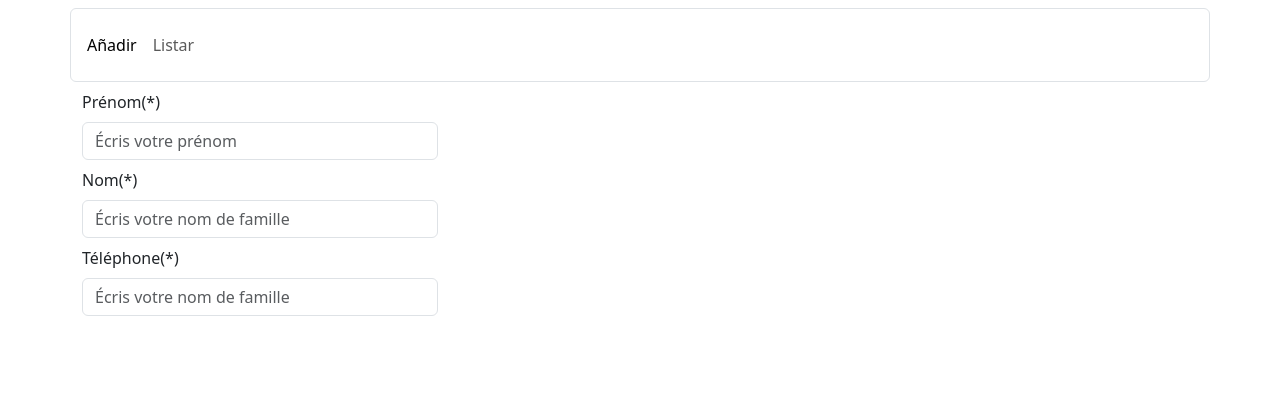
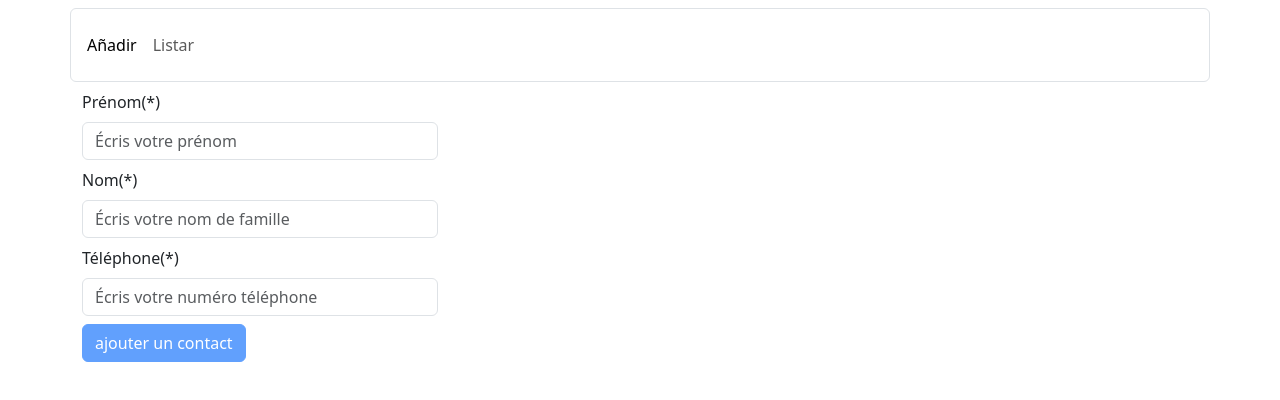
Before and after one commit to celoplay/list-contacts-app, an Angular app: page /add-contact in a window 1280 px wide. Shown: the top 400 px of the page. Built offline with nearby package versions, Linux system fonts and the light colour scheme.

Commit message:
validar formularios

```diff
--- a/src/app/components/add-contact/add-contact.html
+++ b/src/app/components/add-contact/add-contact.html
@@ -1,19 +1,65 @@
 <div class="row">
     <div class="col-md-4 col-sm-6 col-12">
-        <form action="">
+        <form #form="ngForm" (ngSubmit)="addContact()">
             <div class="mb-2">
                 <label for="name" class="form-label">Prénom(*)</label>
-                <input type="text" name="name" id="name" required placeholder="Écris votre prénom" class="form-control">
+                <input type="text" name="name" id="name" required placeholder="Écris votre prénom"
+                    [(ngModel)]="contact.name" class="form-control" #name="ngModel" [ngClass]="{
+                        'is-valid': name.dirty && !name.errors,
+                        'is-invalid': name.dirty && name.errors}">
+                <div class="valid-feedback">
+                    <span>correct</span>
+                </div>
+                <div class="invalid-feedback">
+                    @if (name.errors) {
+                    @if (name.errors['required']) {
+                    <span>valeur requise</span>
+                    }
+                    }
+                </div>
             </div>
             <div class="mb-2">
                 <label for="surname" class="form-label">Nom(*)</label>
                 <input type="text" name="surname" id="surname" required placeholder="Écris votre nom de famille"
-                    class="form-control">
+                    [(ngModel)]="contact.surname" class="form-control" #surname="ngModel" [ngClass]="{
+                        'is-valid': surname.dirty && !surname.errors,
+                        'is-invalid': surname.dirty && surname.errors}">
+                <div class="valid-feedback">
+                    <span>correct</span>
+                </div>
+                <div class="invalid-feedback">
+                    @if (surname.errors) {
+                    @if (surname.errors['required']) {
+                    <span>valeur requise</span>
+                    }
+                    }
+                </div>
             </div>
             <div class="mb-2">
                 <label for="telephone" class="form-label">Téléphone(*)</label>
-                <input type="text" name="telephone" id="telephone" required placeholder="Écris votre nom de famille"
-                    class="form-control">
+                <input type="text" name="telephone" id="telephone"
+                    pattern="^((\+\d\d)? ?)?(\d\d\d) ?(\d\d) ?(\d\d) ?(\d\d)$" required
+                    placeholder="Écris votre numéro téléphone" [(ngModel)]="contact.telephone" class="form-control"
+                    #telephone="ngModel" [ngClass]="{
+                        'is-valid': telephone.dirty && !telephone.errors,
+                        'is-invalid': telephone.dirty && telephone.errors}">
+                <div class="valid-feedback">
+                    <span>correct</span>
+                </div>
+                <div class="invalid-feedback">
+                    @if (telephone.errors) {
+                    @if (telephone.errors['required']) {
+                    <span>valeur requise</span>
+                    }
+                    @if (telephone.errors['pattern']) {
+                    <span>mauvais format</span>
+                    }
+                    }
+                </div>
+            </div>
+            <div class="mb-2">
+                <button class="btn btn-primary" type="submit"
+                [disabled]="form.invalid">ajouter un contact</button>
             </div>
         </form>
     </div>
--- a/src/app/components/add-contact/add-contact.ts
+++ b/src/app/components/add-contact/add-contact.ts
@@ -1,9 +1,11 @@
 import { Component } from '@angular/core';
 import { IContact } from '../../models/contact.model';
+import { FormsModule, NgForm } from '@angular/forms';
+import { NgClass } from '@angular/common';
 
 @Component({
   selector: 'app-add-contact',
-  imports: [],
+  imports: [FormsModule, NgClass],
   templateUrl: './add-contact.html',
   styleUrl: './add-contact.scss'
 })
@@ -12,6 +14,10 @@ export class AddContact {
   public contact: IContact = {
     name: '',
     surname: '',
-    telehpne: ''
+    telephone: ''
   };
+
+  addContact(){
+    console.log(this.contact);
+  }
 }
--- a/src/app/models/contact.model.ts
+++ b/src/app/models/contact.model.ts
@@ -2,6 +2,6 @@ export interface IContact{
 
     name: string;
     surname :string;
-    telehpne: string;
+    telephone: string;
 
 }
```
Also changed, not shown: src/app/services/contact.ts (added, +8 -0 lines), 1 other file (tests, documents, lock files or other folders).
